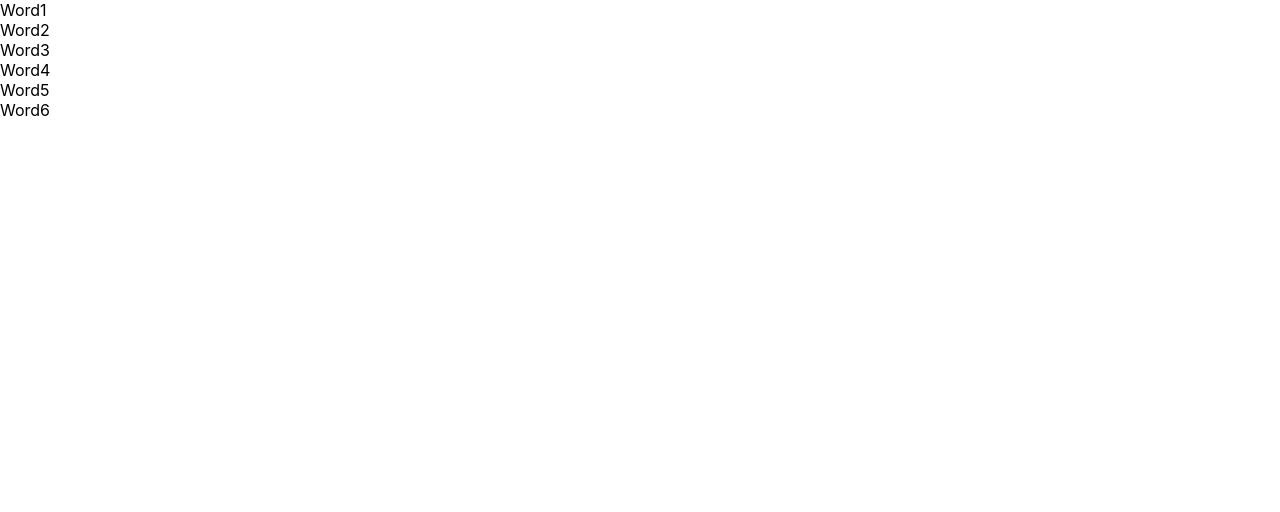
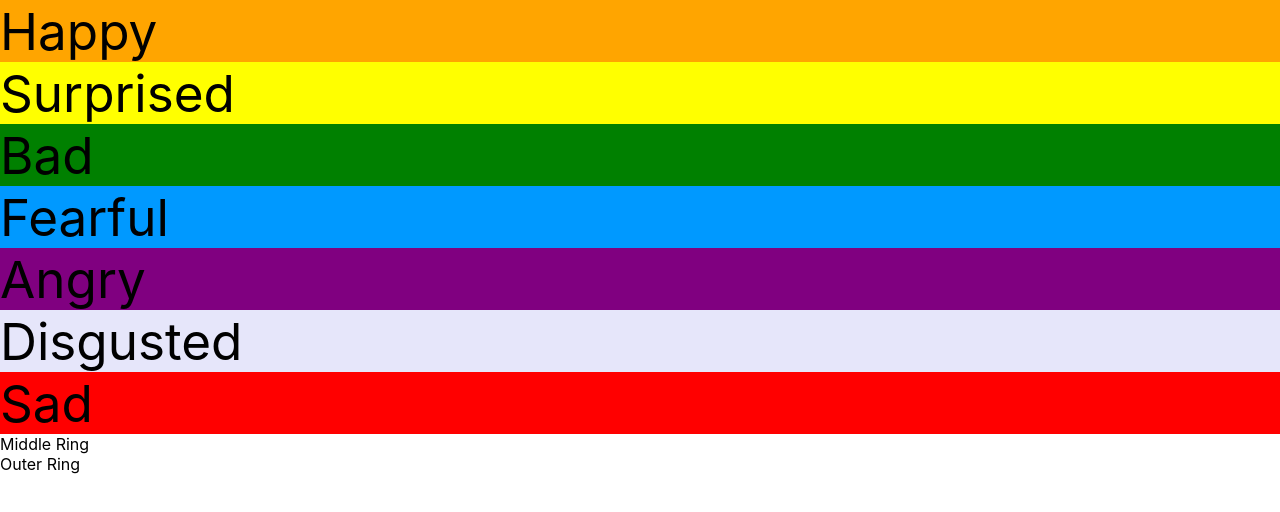
Before and after one commit to mtbocim/feeling-wheel-journal, a React (Create React App) app: page / in a window 1280 px wide. Shown: the top 512 px of the page. Built offline with nearby package versions, Linux system fonts and the light colour scheme.

Commit message:
initial commit after create, added beginning of inner ring

```diff
--- a/src/App.js
+++ b/src/App.js
@@ -1,14 +1,9 @@
 import './App.css';
-
+import Wheel from './Wheel'
 function App() {
   return (
    <div class="container">
-      <div class="word">Word1</div>
-      <div class="word">Word2</div>
-      <div class="word">Word3</div>
-      <div class="word">Word4</div>
-      <div class="word">Word5</div>
-      <div class="word">Word6</div>
+      <Wheel/>
    </div>
   );
 }
--- a/src/Feeling.jsx
+++ b/src/Feeling.jsx
@@ -3,14 +3,32 @@
 
 import { useState } from "react";
 
-function Feeling ({feeling, color}){
-    const [feelingState, setFeelingState] = useState(
-        {
-            feeling,
-            color,
-            isBold: false
-        }
+function Feeling ({feeling}){
+    const [feelingState, setFeelingState] = useState({...feeling})
+
+    function onFeelingClick() {
+        setFeelingState((prevState) => ({
+          ...prevState,
+          isBold: !prevState.isBold,
+        }));
+    }
+
+    return (
+        <div
+            className={`Feeling-${feelingState.feeling}`}
+            style={{
+                fontWeight: feelingState.isBold ? 'bold' : 'normal',
+                background: feeling.color,
+                cursor:'pointer',
+                fontSize:'4vw',
+                userSelect: 'none',
+            }}
+            onClick={onFeelingClick}
+        >
+            {feelingState.feeling}
+        </div>
     )
+
 }
 
 export default Feeling;
--- /dev/null
+++ b/src/InnerRing.jsx
@@ -0,0 +1,22 @@
+import Feeling from './Feeling'
+
+
+
+function InnerRing() {
+  const innerWords = [
+    { feeling: "Happy", color: "orange", isBold: false },
+    { feeling: "Surprised", color: "yellow", isBold: false },
+    { feeling: "Bad", color: "green", isBold: false },
+    { feeling: "Fearful", color: "#0099ff", isBold: false },
+    { feeling: "Angry", color: "purple", isBold: false },
+    { feeling: "Disgusted", color: "lavender", isBold: false },
+    { feeling: "Sad", color: "red", isBold: false },
+  ];
+  return(
+    <div className='InnerRing'>
+      {innerWords.map(f => <Feeling feeling={f} key={f.feeling}/>)}
+    </div>
+  )
+}
+
+export default InnerRing;
--- /dev/null
+++ b/src/MiddleRing.jsx
@@ -0,0 +1,7 @@
+function MiddleRing(){
+    return(
+        <div>Middle Ring</div>
+    )
+}
+
+export default MiddleRing;
--- /dev/null
+++ b/src/OuterRing.jsx
@@ -0,0 +1,7 @@
+function OuterRing(){
+    return(
+        <div>Outer Ring</div>
+    )
+}
+
+export default OuterRing;
--- a/src/Wheel.jsx
+++ b/src/Wheel.jsx
@@ -0,0 +1,15 @@
+import InnerRing from "./InnerRing";
+import MiddleRing from "./MiddleRing";
+import OuterRing from "./OuterRing";
+
+function Wheel() {
+  return (
+    <div className="Wheel">
+      <InnerRing />
+      <MiddleRing />
+      <OuterRing />
+    </div>
+  );
+}
+
+export default Wheel;
```
